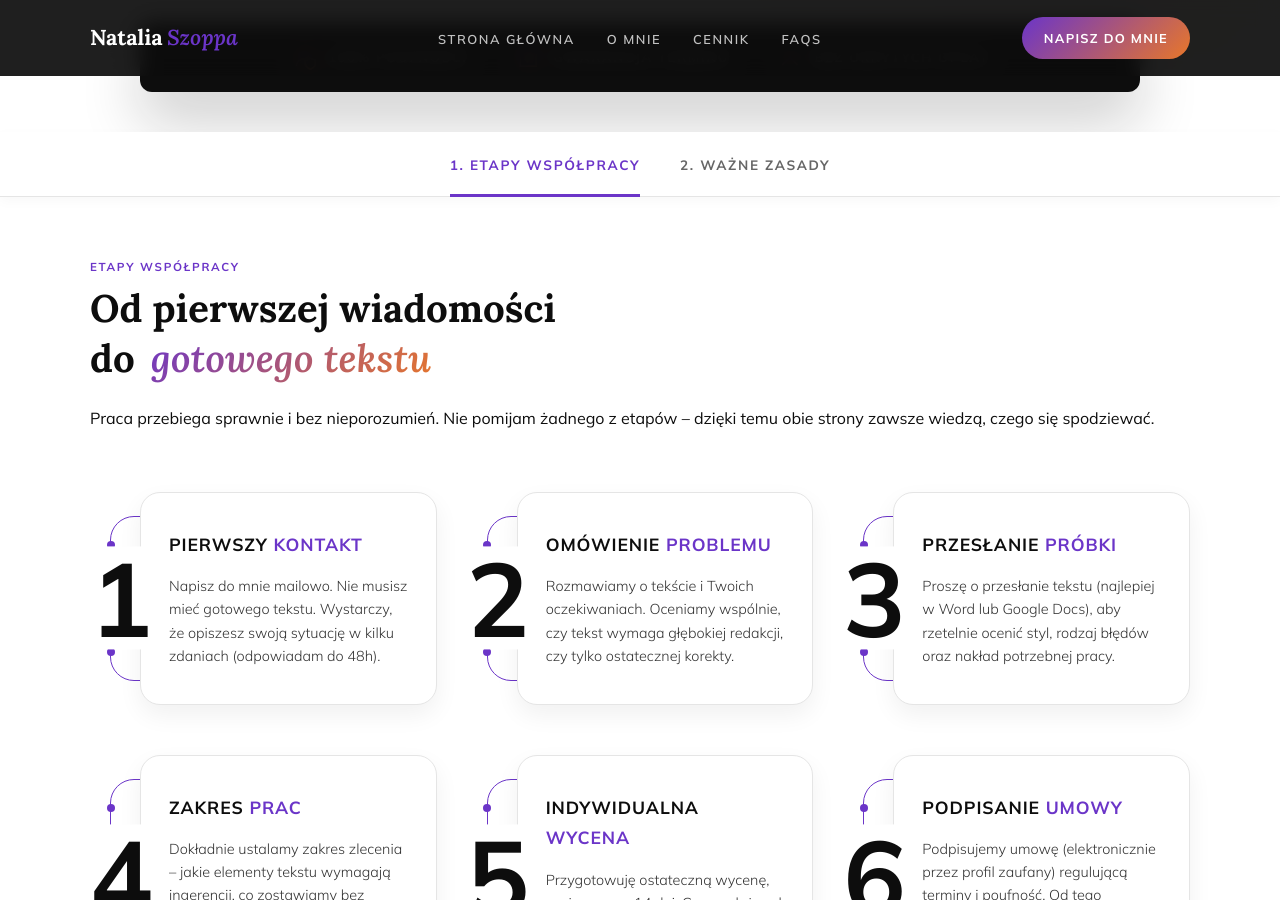
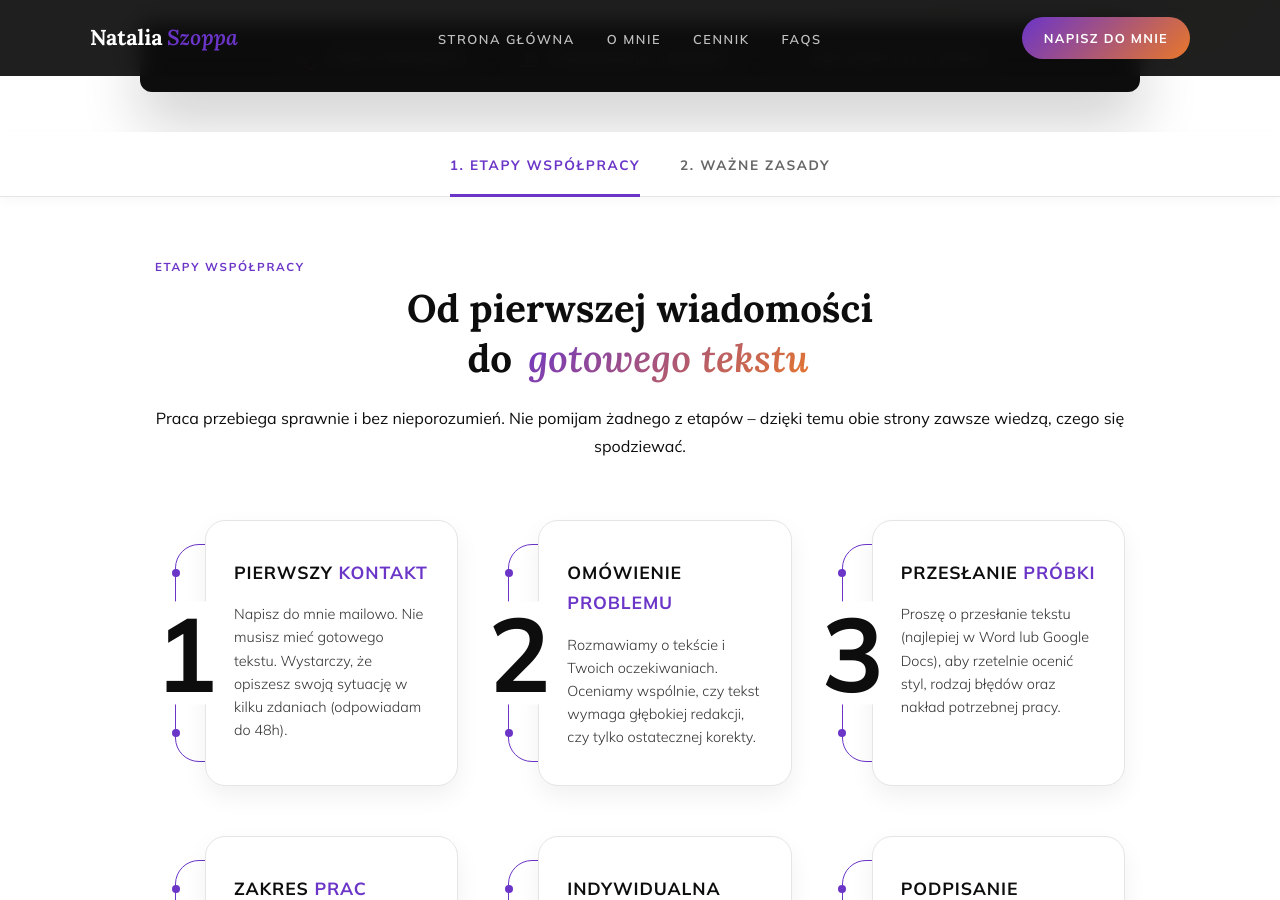
Before and after one commit to Bonnie00726/nataliaszoppa, a Jekyll site: the page built from zasady2.html, in a window 1280 px wide and 900 px high, scrolled down 659 px. Built offline with Jekyll 4.4.1, drawn with Linux system fonts in a browser that asks for light colours.

Commit message:
Update zasady2.html

```diff
--- a/zasady2.html
+++ b/zasady2.html
@@ -89,13 +89,13 @@ title: Zasady współpracy
     .top-toc a::after { content: ''; position: absolute; left: 0; bottom: -20px; width: 0; height: 3px; background: var(--grad-start); transition: width 0.3s ease; }
     .top-toc a.active::after { width: 100%; }
 
-    /* ===== NOWE KARTY ETAPÓW (Minimalistyczne) ===== */
+    /* ===== NOWE KARTY ETAPÓW (Ściśnięte) ===== */
     .step-grid {
         display: grid;
         grid-template-columns: repeat(3, 1fr);
         gap: 50px 30px;
-        margin-top: 60px;
-        margin-bottom: 60px;
+        max-width: 1050px; /* Zmniejszona maksymalna szerokość */
+        margin: 60px auto; /* Wyśrodkowanie */
     }
 
     .step-module {
@@ -167,12 +167,13 @@ title: Zasady współpracy
 
     .step-desc { font-size: 0.9rem; color: var(--ink-soft); line-height: 1.6; margin: 0; font-weight: 300; }
 
-    /* ===== WAŻNE ZASADY - GRID 6 KART ===== */
+    /* ===== WAŻNE ZASADY - GRID 6 KART (Ściśnięte) ===== */
     .rules-grid {
         display: grid;
         grid-template-columns: repeat(2, 1fr);
         gap: 24px;
-        margin: 40px 0;
+        max-width: 900px; /* Zmniejszona maksymalna szerokość */
+        margin: 40px auto; /* Wyśrodkowanie */
     }
 
     .rule-card {
@@ -206,7 +206,7 @@ title: Zasady współpracy
     .rule-card p { font-size: 0.95rem; font-weight: 300; color: var(--ink-muted); line-height: 1.6; margin: 0; }
 
     /* ===== STICKY NOTE (Płatność i umowa) ===== */
-    .warning-box { display: flex; gap: 24px; align-items: flex-start; background: #fff; border-left: 3px solid var(--grad-start); border-radius: 0 var(--radius-lg) var(--radius-lg) 0; padding: 32px; margin: 40px 0; box-shadow: var(--shadow-soft); border-top: 1px solid var(--paper-mid); border-bottom: 1px solid var(--paper-mid); border-right: 1px solid var(--paper-mid); }
+    .warning-box { display: flex; gap: 24px; align-items: flex-start; background: #fff; border-left: 3px solid var(--grad-start); border-radius: 0 var(--radius-lg) var(--radius-lg) 0; padding: 32px; margin: 40px auto; max-width: 900px; box-shadow: var(--shadow-soft); border-top: 1px solid var(--paper-mid); border-bottom: 1px solid var(--paper-mid); border-right: 1px solid var(--paper-mid); }
 
     /* ===== CTA ===== */
     .cta-section { padding: 120px 40px; text-align: center; position: relative; overflow: hidden; background-image: url('https://images.unsplash.com/photo-1481627834876-b7833e8f5570?q=80&w=1170&auto=format&fit=crop'); background-size: cover; background-position: center; }
@@ -273,10 +273,9 @@ title: Zasady współpracy
 </div>
 
 <section id="etapy" class="section bg-white toc-section" style="padding-top:60px;">
-    <div class="container">
-        <div class="eyebrow-label reveal">Etapy współpracy</div>
-        <h2 class="section-h2 reveal delay-1">Od pierwszej wiadomości<br>do <em class="grad-type">gotowego tekstu</em></h2>
-        <p class="section-lead reveal delay-2">Praca przebiega sprawnie i bez nieporozumień. Nie pomijam żadnego z etapów – dzięki temu obie strony zawsze wiedzą, czego się spodziewać.</p>
+    <div class="container" style="max-width: 1050px;"> <div class="eyebrow-label reveal" style="justify-content:center;">Etapy współpracy</div>
+        <h2 class="section-h2 reveal delay-1" style="text-align:center;">Od pierwszej wiadomości<br>do <em class="grad-type">gotowego tekstu</em></h2>
+        <p class="section-lead reveal delay-2" style="margin: 0 auto 60px; text-align:center;">Praca przebiega sprawnie i bez nieporozumień. Nie pomijam żadnego z etapów – dzięki temu obie strony zawsze wiedzą, czego się spodziewać.</p>
 
         <div class="step-grid reveal delay-3">
 
@@ -403,8 +402,9 @@ title: Zasady współpracy
             </div>
         </div>
 
-        <div class="container reveal delay-3" style="max-width: 900px; margin: 40px auto; width: calc(100% - 48px);">
-            <div class="warning-box"><i class="las la-exclamation-circle" style="font-size: 2.2rem; color: var(--grad-start); line-height: 1;"></i><div><p><strong>Płatność i umowa.</strong> Nie zaczynam pracy bez podpisanej umowy i opłaconej faktury. To standard, który buduje obopólne zaufanie i pozwala mi spokojnie rezerwować czas wyłącznie dla Ciebie.</p></div></div>
+        <div class="warning-box reveal delay-3">
+            <i class="las la-exclamation-circle" style="font-size: 2.2rem; color: var(--grad-start); line-height: 1;"></i>
+            <div><p><strong>Płatność i umowa.</strong> Nie zaczynam pracy bez podpisanej umowy i opłaconej faktury. To standard, który buduje obopólne zaufanie i pozwala mi spokojnie rezerwować czas wyłącznie dla Ciebie.</p></div>
         </div>
 
     </div>
```
Also changed, not shown: other parts of zasady2.html (+0 -1 lines).
